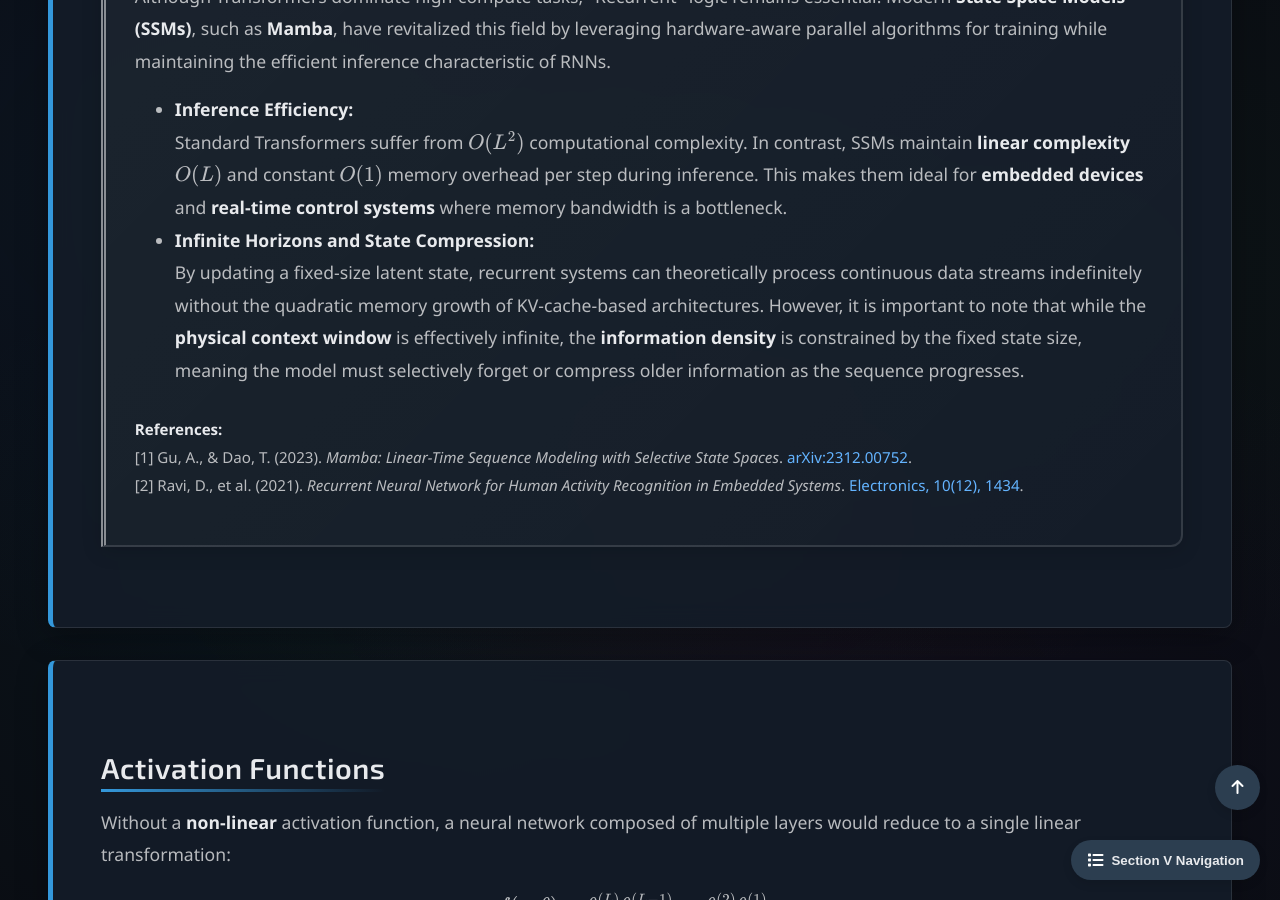
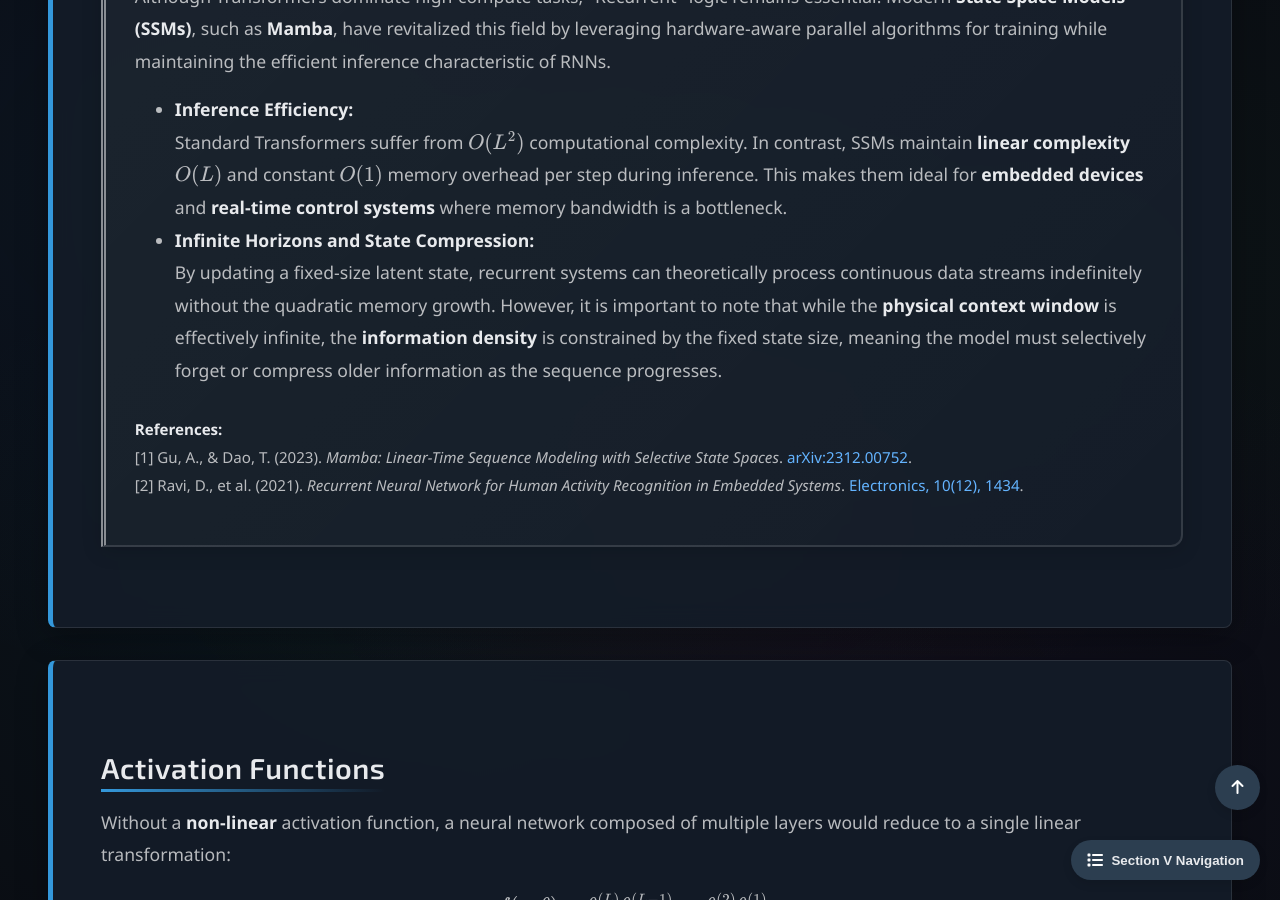
Before and after one commit to Yusukey01/yusukey01.github.io, a Jekyll site: the page built from Mathematics/Machine_learning/neural_networks.html, in a window 1280 px wide and 900 px high, scrolled down 1784 px. Built offline with Jekyll 4.4.1, drawn with Linux system fonts in a browser that asks for light colours.

```diff
--- a/Mathematics/Machine_learning/neural_networks.html
+++ b/Mathematics/Machine_learning/neural_networks.html
@@ -99,9 +99,9 @@ uses_python: false
                         <li>
                             <strong>Infinite Horizons and State Compression:</strong><br>
                             By updating a fixed-size latent state, recurrent systems can theoretically process continuous data streams indefinitely
-                            without the quadratic memory growth of KV-cache-based architectures. However, it is important to note that while the
-                            <strong>physical context window</strong> is effectively infinite, the <strong>information density</strong> is constrained
-                            by the fixed state size, meaning the model must selectively forget or compress older information as the sequence progresses.
+                            without the quadratic memory growth. However, it is important to note that while the <strong>physical context window</strong>
+                            is effectively infinite, the <strong>information density</strong> is constrained by the fixed state size, meaning the model
+                            must selectively forget or compress older information as the sequence progresses.
                         </li>
                     </ul><br>
 
```
